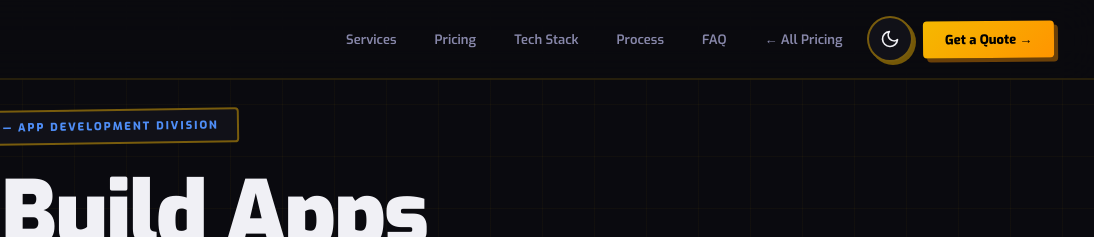
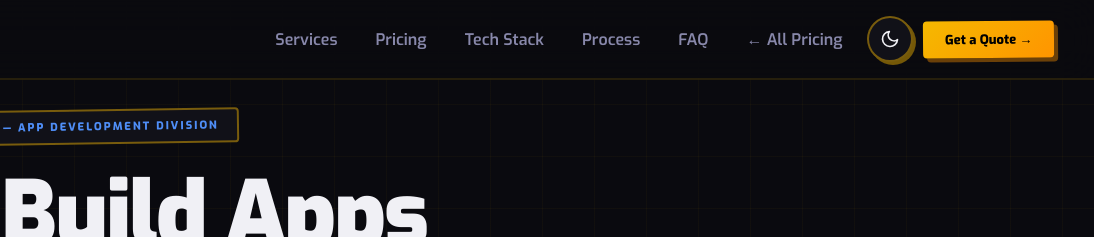
Before and after one commit to rk7876311-lab/digital-bee-pricing, a website: page app-development.html in a window 1280 px wide. Shown: the top 237 px of the page, 186-1280 px from the left. Drawn offline with Linux system fonts and the light colour scheme.

Commit message:
Increase header menu text size from 13px to 16px

```diff
--- a/app-development.html
+++ b/app-development.html
@@ -82,7 +82,7 @@
     html.light .logo-dark-mode{display:none;}
     html.light .logo-light-mode{display:block;}
     .nav-right{display:flex;align-items:center;gap:10px;}
-    .nav-link{font-family:'Exo',sans-serif;font-size:13px;font-weight:600;color:var(--text-secondary);text-decoration:none;padding:7px 14px;border-radius:var(--radius);transition:all 0.2s;}
+    .nav-link{font-family:'Exo',sans-serif;font-size:16px;font-weight:600;color:var(--text-secondary);text-decoration:none;padding:7px 14px;border-radius:var(--radius);transition:all 0.2s;}
     .nav-link:hover{color:var(--text-primary);background:var(--bg-card);}
 
     /* Theme toggle */
```
Also changed, not shown: homepage.html (+1 -1 lines), services-pricing.html (+1 -1 lines).
